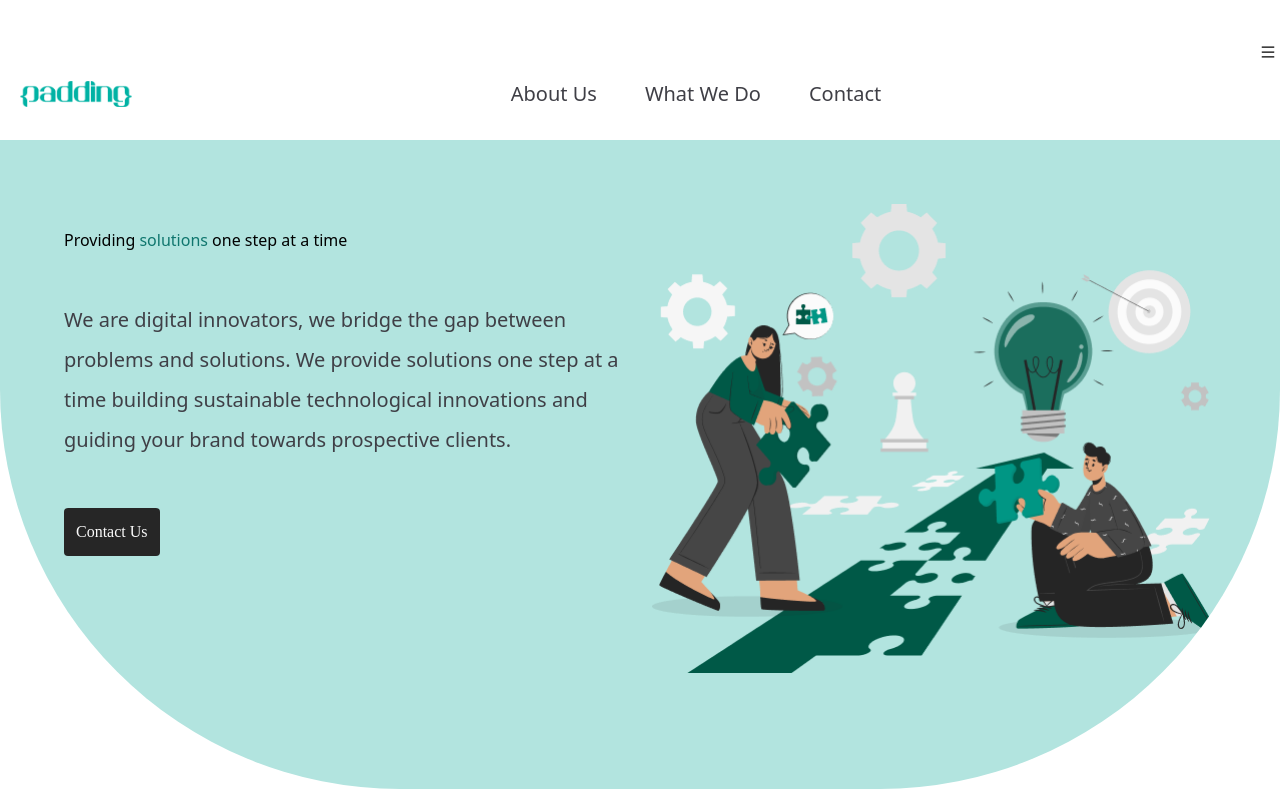
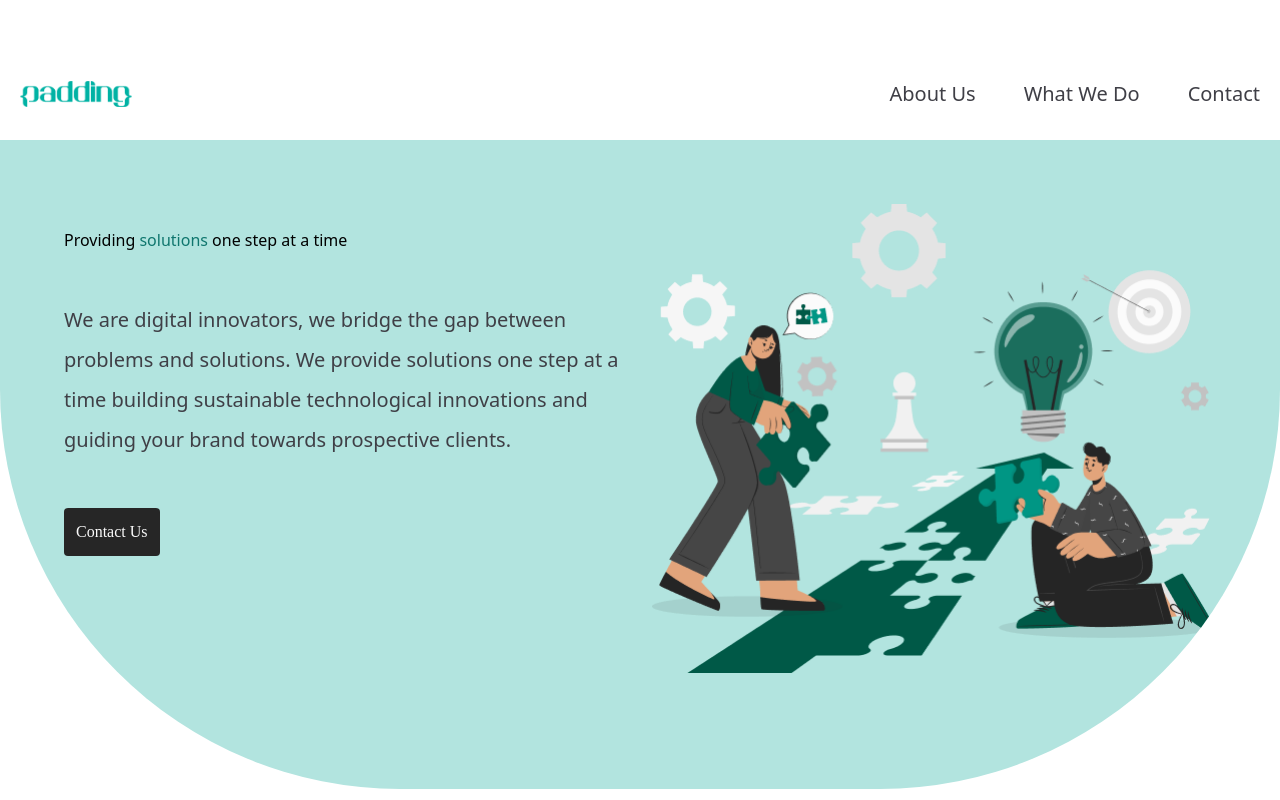
Before and after one commit to paddinghq/Padding, a React (Vite) app: page / in a window 1280 px wide. Shown: the top 800 px of the page. Built offline with nearby package versions, Linux system fonts and the light colour scheme.

Commit message:
fix: navbar

```diff
--- a/src/components/Header/index.jsx
+++ b/src/components/Header/index.jsx
@@ -76,9 +76,9 @@ const Header = () => {
           </ul>
         </nav>
 
-        <div>
+        <div className="block lg:hidden">
           <button
-            className="block opacity-100 visible absolute top-[2.75rem] z-10 transition-opacity duration-400"
+            className="opacity-100 visible absolute top-[2.75rem] z-10 transition-opacity duration-400"
             onClick={hancleToggle}
           >
             {toggle ? (
```
Also changed, not shown: 1 other file (tests, documents, lock files or other folders).
